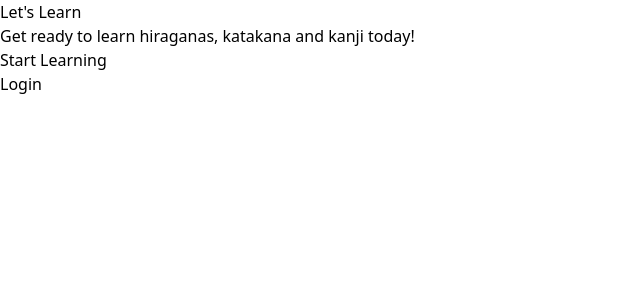
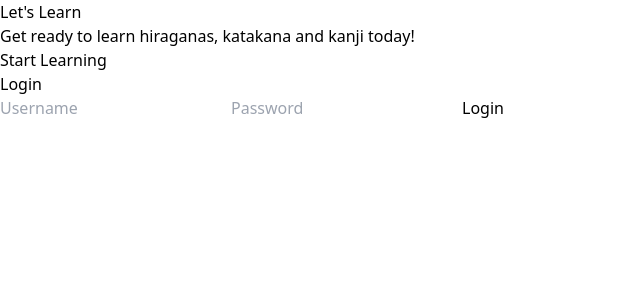
Before and after one commit to tora-pan/japanese_recognition, a React (Vite) app in the folder client/: page /login in a window 1280 px wide. Shown: the top 300 px of the page, without its empty margins (0-640 px from the left). Built offline with nearby package versions, Linux system fonts and the light colour scheme.

Commit message:
add auth token to session

```diff
--- a/client/src/components/card-container/index.tsx
+++ b/client/src/components/card-container/index.tsx
@@ -14,7 +14,6 @@ const CardContainer = () => {
 
   useEffect(() => {
     if (card){
-      console.log('card is ', card);
       setDrawWindowOpen(true);
     }
     else {
@@ -34,7 +33,6 @@ const CardContainer = () => {
   useEffect(() => {
     const fetchCards = async () => {
       const response = await axios.get("http://localhost:8003/cards");
-      console.log(response.data);
       setCards(response.data);
     };
     fetchCards();
--- a/client/src/pages/login/index.tsx
+++ b/client/src/pages/login/index.tsx
@@ -1,9 +1,65 @@
+import axios from "axios";
+import { FormEvent, useState } from "react";
+import { useNavigate } from "react-router-dom";
+import { setAuthenticationResult } from "../../utils/auth";
+import Cookies from "js-cookie";
+
 const LoginPage = () => {
+
+  const login = async (email: string, password: string) => {
+    try {
+      const response = await axios.post("http://localhost:8003/auth/login/", {
+        email: email,
+        password: password,
+      });
+      console.log(response);
+      return response;
+    } catch (error) {
+      console.log(error);
+    }
+  }
+
+  const navigate = useNavigate();
+
+    const handleSubmit = (event: FormEvent<HTMLFormElement>) => {
+        event.preventDefault();
+
+        const data = new FormData(event.currentTarget);
+
+        const username = String(data.get('username'));
+
+        const password = String(data.get('password'));
+
+        if (username && password){
+            login(username, password).then(
+                async (response) => {
+                    if (response && response.data) {
+                        await setAuthenticationResult(response.data);
+                        navigate("/");
+                    }
+                }
+            )
+        }
+    };
+
   return (
     <div className="container">
       Login
+      <form onSubmit={handleSubmit}>
+        <input
+          type="text"
+          name="username"
+          placeholder="Username"
+        />
+        <input
+          type="password"
+          name="password"
+          placeholder="Password"
+        />
+        <button type="submit">Login</button>
+      </form>
     </div>
-  )
-}
+  );
+};
 
-export default LoginPage
+export default LoginPage;
--- a/client/src/utils/auth.ts
+++ b/client/src/utils/auth.ts
@@ -1,3 +1,23 @@
+export const setAuthenticationResult = async (
+    authResult: any
+) => {
+    const {token} = authResult;
+    sessionStorage.setItem("AccessToken", token);
+    return true;
+}
+
+
 export const isAuthenticated = () => {
-  return localStorage.getItem('token') === 'this_is_a_working_token'
+    return sessionStorage.getItem("AccessToken");
 }
+
+
+export const logout = () => {
+    sessionStorage.removeItem("AccessToken");
+    return true
+}
+
+
+export const getSession = async () => {
+    return sessionStorage.getItem("IdToken");
+}
```
Also changed, not shown: 2 other files (tests, documents, lock files or other folders).
